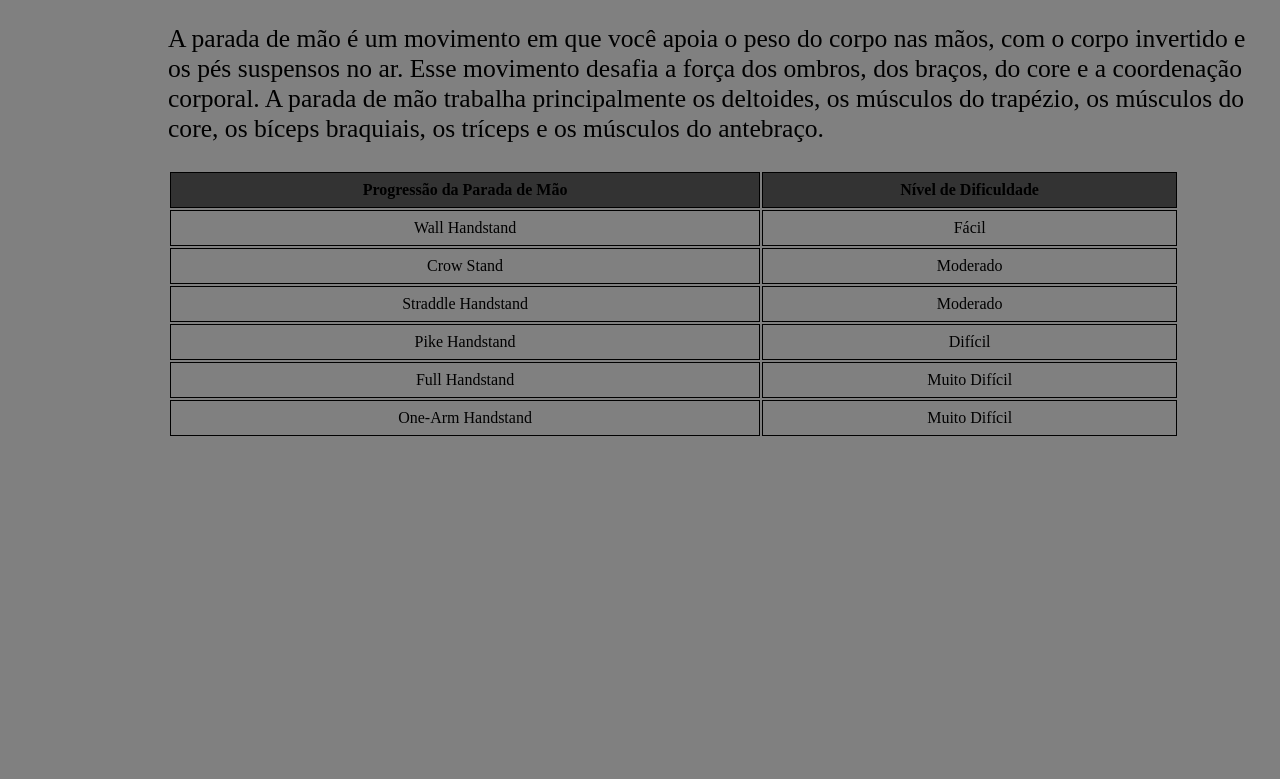
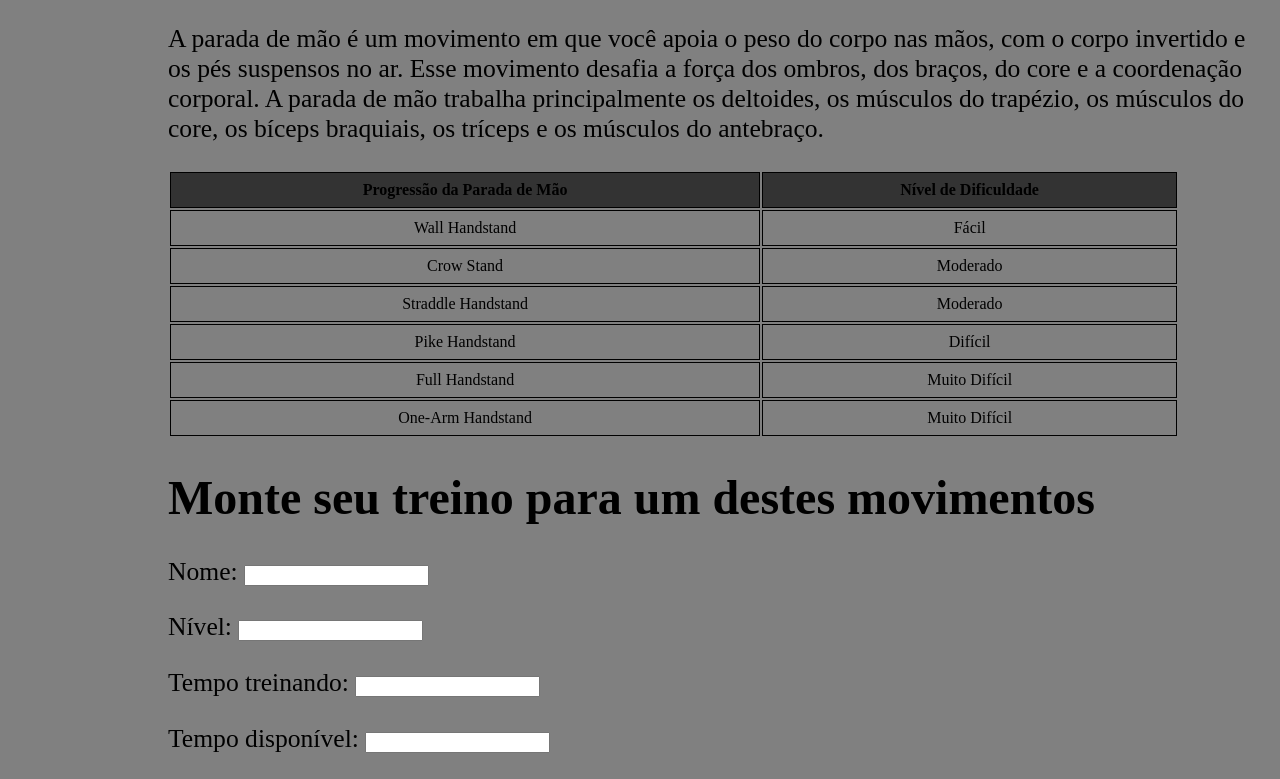
Before and after one commit to Joeziojr/joezioJr.github.io, a plain HTML site: page prncipaisMovimentos.html in a window 1280 px wide. Shown: the part 1878-2657 px from the top of the page. Before the commit the page ends 2324 px from the top, so only its background shows below. Drawn offline with Linux system fonts and the light colour scheme.

Commit message:
Form adocionado

```diff
--- a/prncipaisMovimentos.html
+++ b/prncipaisMovimentos.html
@@ -179,5 +179,17 @@
             </tr>
           </table>
 
+    <h1>Monte seu treino para um destes movimentos</h1>
+
+    <form action="">
+        <p>Nome: <input type="text" name="nome" id=""></p>
+        <p>Nível: <input type="text" name="tempoTr" id=""></p>
+        <p>Tempo treinando: <input type="text" name="Nivel" id=""></p>
+        <p>Tempo disponível: <input type="text" name="tempoDisp" id=""></p>
+
+    </form>
+
+
+
 </body>
 </html>
--- a/styleBranchPages.css
+++ b/styleBranchPages.css
@@ -2,6 +2,9 @@ body{
     background-color: gray;
   }
 
+form{
+  border-bottom: #000000;
+}
 
 table {
     border-style: groove;
```
